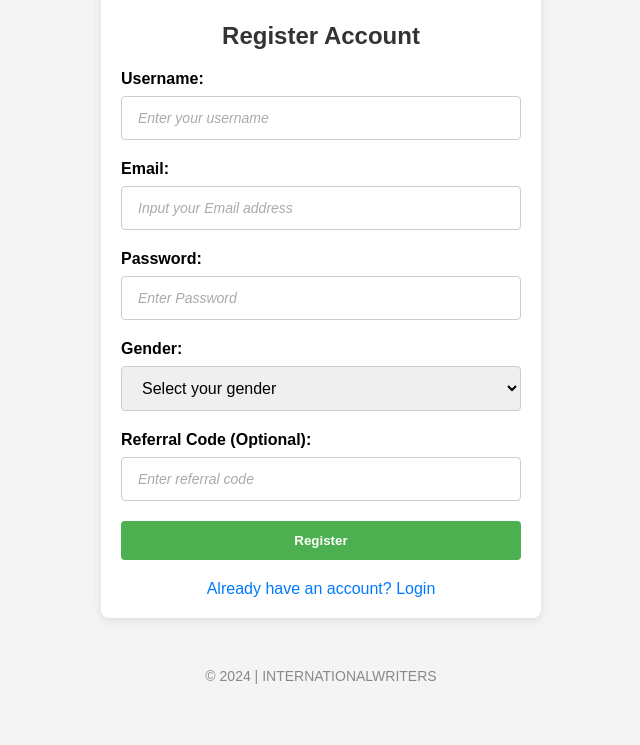
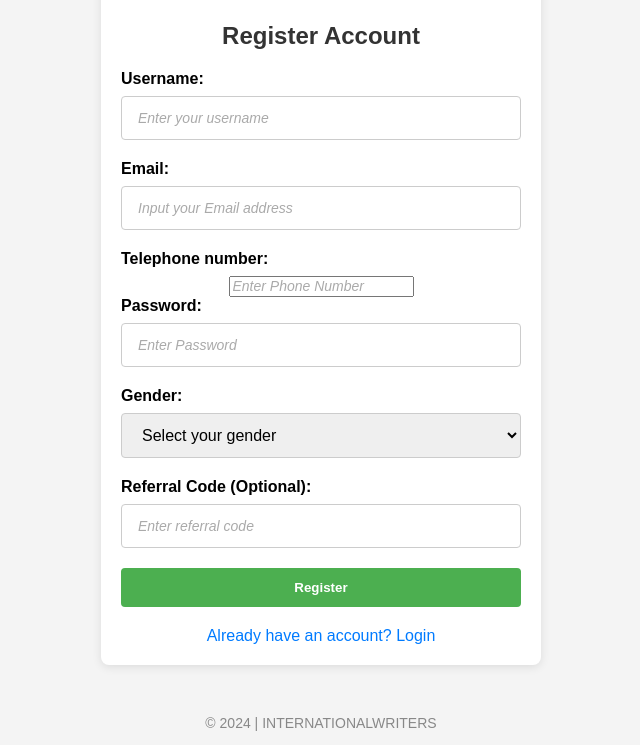
Before and after one commit to Enochtec/firebase, a plain HTML site: page register.html in a window 1280 px wide. Shown: the part 192-937 px from the top of the page, without its empty margins (319-959 px from the left). Before the commit the page ends 890 px from the top, so only its background shows below. Drawn offline with Linux system fonts and the light colour scheme.

Commit message:
Update register.html

```diff
--- a/register.html
+++ b/register.html
@@ -36,6 +36,9 @@
 
     <label for="email"><b>Email:</b></label>
     <input type="email" id="email" name="email" placeholder="Input your Email address" required>
+
+  <label for="phone"><b>Telephone number:</b></label>
+    <input type="tel" id="phone" name="phone" placeholder="Enter Phone Number" required>
 
     <label for="password"><b>Password:</b></label>
     <input type="password" id="password" name="password" placeholder="Enter Password" required>
```
